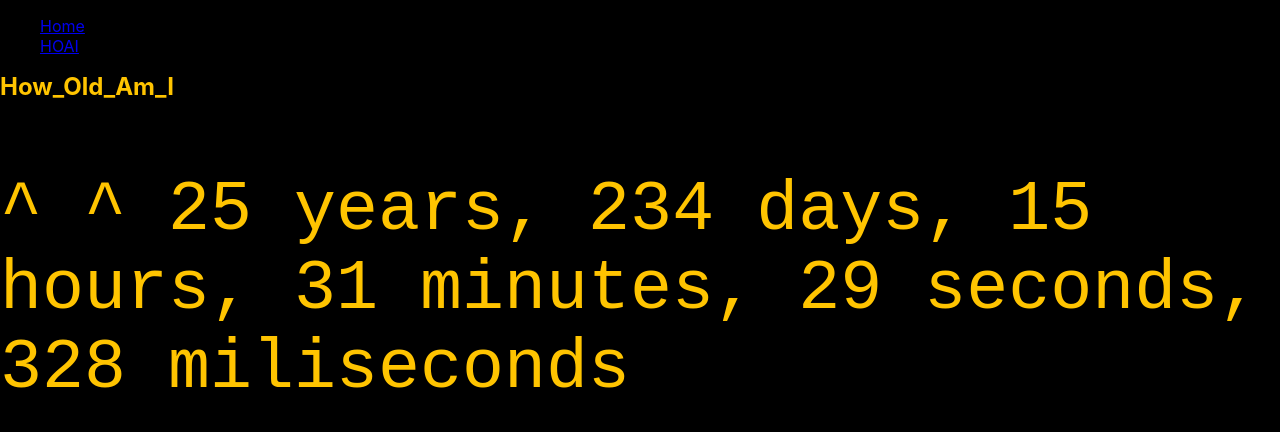
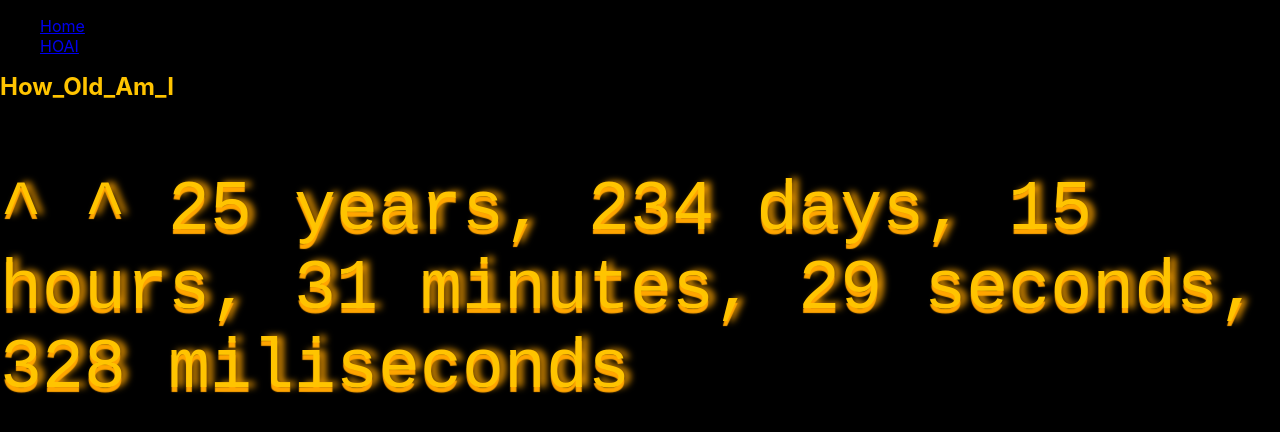
Before and after one commit to vfzac/vfpages, a React (Create React App) app: page /vfpages/HOAI in a window 1280 px wide. Shown: the top 432 px of the page. Built offline with nearby package versions, Linux system fonts and the light colour scheme.

Commit message:
text glow

```diff
--- a/src/css/HOAI.css
+++ b/src/css/HOAI.css
@@ -6,8 +6,9 @@ h1 {
     font-size: 24px;
   }
 
-  p {
-    font-family: 'Courier New', Courier, monospace;
-    color: #ffc400;
-    font-size: 70px;
-  }
+p {
+  font-size: 70px;
+  font-family: 'Courier New', Courier, monospace;
+  color: #ffc400;
+  text-shadow: 0 5px 1px orange, 6px 0 0.1em orange;
+}
--- a/src/pages/HOAI.js
+++ b/src/pages/HOAI.js
@@ -30,10 +30,7 @@ const TimePassed = () => {
     };
   }, [startDate]);
 
-  const handleInputChange = (e) => {
-    setStartDate(e.target.value);
-    setTimePassed('');
-  };
+
 
   return (
     <div>
```
